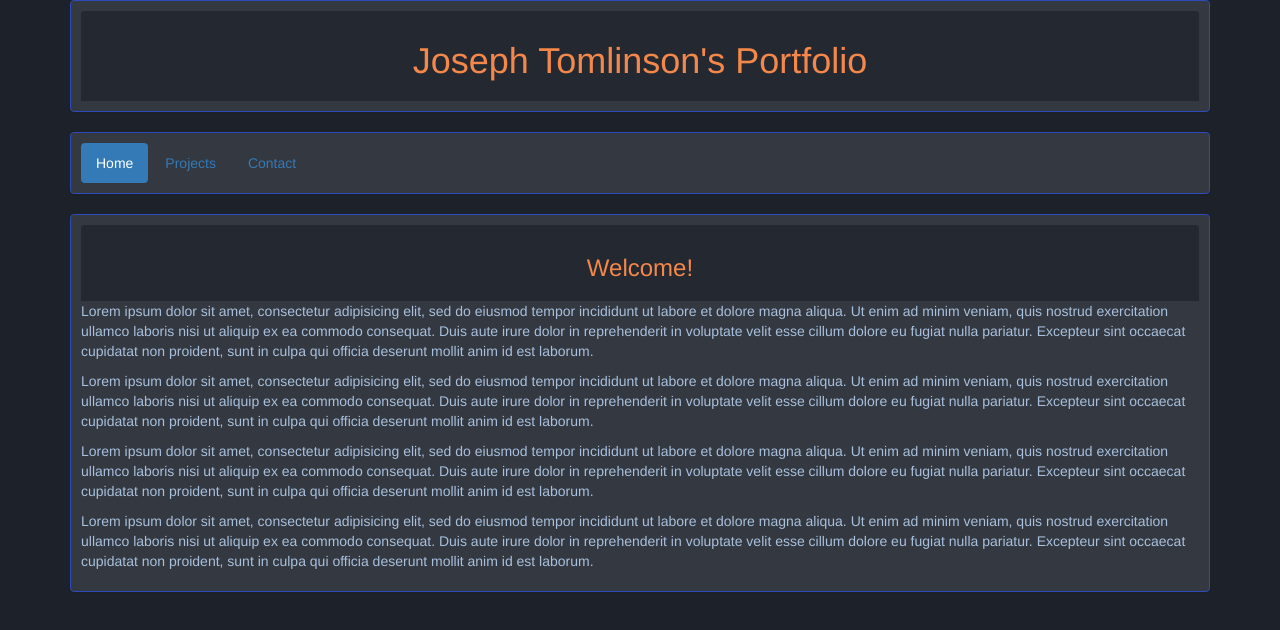
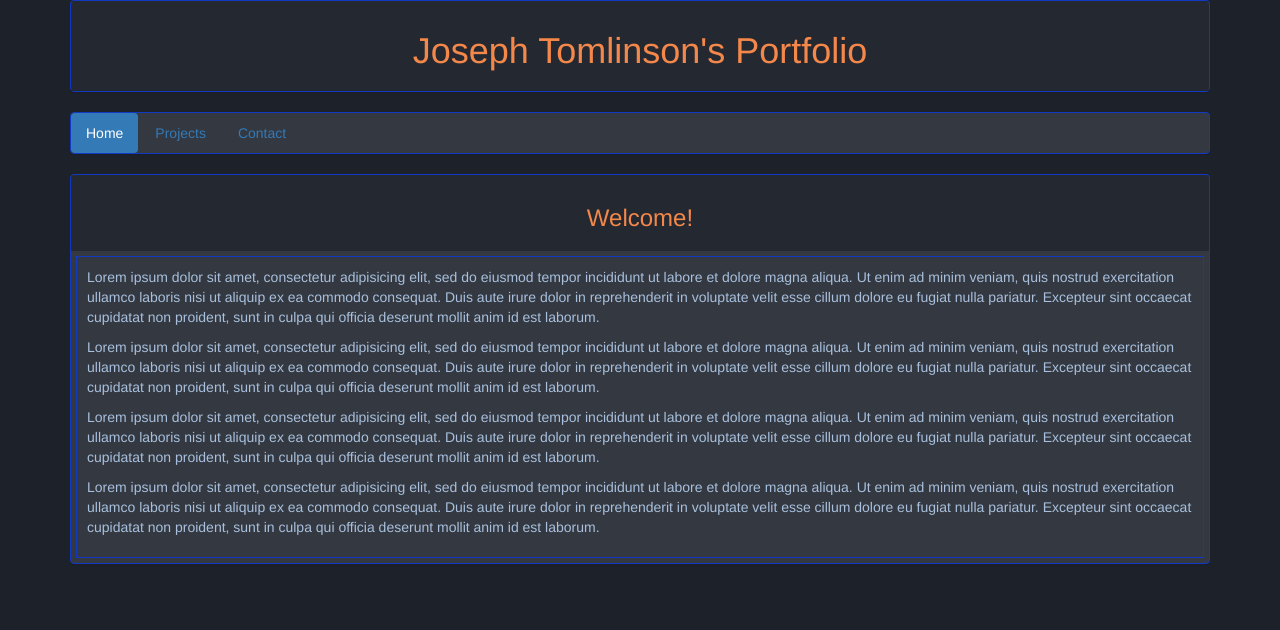
Before and after one commit to bizzclaw/portfolio, a plain HTML site: page index.html in a window 1280 px wide. Drawn offline with nearby package versions, Linux system fonts and the light colour scheme.

Commit message:
Define common colors as variables and apply them to the stylesheet

```diff
--- a/css/styles.css
+++ b/css/styles.css
@@ -1,20 +1,27 @@
+/*Common Color Variables*/
+:root {
+  --col_heading: rgb(244,135,74);
+  --col_text: rgb(168,192,221);
+  --col_outline: rgb(18,57,196);
+}
+
 /*Bootstrap Panel Override*/
 .panel {
   background-color: rgba(255,255,255, 0.1);
-  padding: 10px;
-  border-color: rgb(45,76,186);
+  border-color: var(--col_outline);
 }
 
 /*Bootstrap panel heading override*/
 .panel > .panel-heading {
   background-color: rgba(20,27,34,.5);
   border-style: none;
+  color: var(--col_heading);
 }
 
-/*general font and background*/
+/*global cont fallback and background*/
 body {
   background-color: rgb(29,33,42);
-  color: rgb(168,192,221);
+  color: var(--col_text);
 }
 
 /*used on contact page for showing website brand icons*/
@@ -32,5 +39,14 @@ a.contact {
 
 /*makes all header text orange*/
 h1, h2, h3, h4 {
-  color: rgb(244,135,74);
+  color: var(--col_heading);
 }
+
+/*a textbox div to insert into booststrap panels to give them some padding*/
+.textbox {
+  padding: 10px;
+  margin: 5px;
+  border-style: solid;
+  border-color: var(--col_outline);
+  border-width: thin;
+}
--- a/index.html
+++ b/index.html
@@ -24,10 +24,12 @@
         <div class = "panel-heading">
           <h3><center>Welcome!</center></h3>
         </div>
-        <p>Lorem ipsum dolor sit amet, consectetur adipisicing elit, sed do eiusmod tempor incididunt ut labore et dolore magna aliqua. Ut enim ad minim veniam, quis nostrud exercitation ullamco laboris nisi ut aliquip ex ea commodo consequat. Duis aute irure dolor in reprehenderit in voluptate velit esse cillum dolore eu fugiat nulla pariatur. Excepteur sint occaecat cupidatat non proident, sunt in culpa qui officia deserunt mollit anim id est laborum.</p>
-        <p>Lorem ipsum dolor sit amet, consectetur adipisicing elit, sed do eiusmod tempor incididunt ut labore et dolore magna aliqua. Ut enim ad minim veniam, quis nostrud exercitation ullamco laboris nisi ut aliquip ex ea commodo consequat. Duis aute irure dolor in reprehenderit in voluptate velit esse cillum dolore eu fugiat nulla pariatur. Excepteur sint occaecat cupidatat non proident, sunt in culpa qui officia deserunt mollit anim id est laborum.</p>
-        <p>Lorem ipsum dolor sit amet, consectetur adipisicing elit, sed do eiusmod tempor incididunt ut labore et dolore magna aliqua. Ut enim ad minim veniam, quis nostrud exercitation ullamco laboris nisi ut aliquip ex ea commodo consequat. Duis aute irure dolor in reprehenderit in voluptate velit esse cillum dolore eu fugiat nulla pariatur. Excepteur sint occaecat cupidatat non proident, sunt in culpa qui officia deserunt mollit anim id est laborum.</p>
-        <p>Lorem ipsum dolor sit amet, consectetur adipisicing elit, sed do eiusmod tempor incididunt ut labore et dolore magna aliqua. Ut enim ad minim veniam, quis nostrud exercitation ullamco laboris nisi ut aliquip ex ea commodo consequat. Duis aute irure dolor in reprehenderit in voluptate velit esse cillum dolore eu fugiat nulla pariatur. Excepteur sint occaecat cupidatat non proident, sunt in culpa qui officia deserunt mollit anim id est laborum.</p>
+        <div class="textbox">
+          <p>Lorem ipsum dolor sit amet, consectetur adipisicing elit, sed do eiusmod tempor incididunt ut labore et dolore magna aliqua. Ut enim ad minim veniam, quis nostrud exercitation ullamco laboris nisi ut aliquip ex ea commodo consequat. Duis aute irure dolor in reprehenderit in voluptate velit esse cillum dolore eu fugiat nulla pariatur. Excepteur sint occaecat cupidatat non proident, sunt in culpa qui officia deserunt mollit anim id est laborum.</p>
+          <p>Lorem ipsum dolor sit amet, consectetur adipisicing elit, sed do eiusmod tempor incididunt ut labore et dolore magna aliqua. Ut enim ad minim veniam, quis nostrud exercitation ullamco laboris nisi ut aliquip ex ea commodo consequat. Duis aute irure dolor in reprehenderit in voluptate velit esse cillum dolore eu fugiat nulla pariatur. Excepteur sint occaecat cupidatat non proident, sunt in culpa qui officia deserunt mollit anim id est laborum.</p>
+          <p>Lorem ipsum dolor sit amet, consectetur adipisicing elit, sed do eiusmod tempor incididunt ut labore et dolore magna aliqua. Ut enim ad minim veniam, quis nostrud exercitation ullamco laboris nisi ut aliquip ex ea commodo consequat. Duis aute irure dolor in reprehenderit in voluptate velit esse cillum dolore eu fugiat nulla pariatur. Excepteur sint occaecat cupidatat non proident, sunt in culpa qui officia deserunt mollit anim id est laborum.</p>
+          <p>Lorem ipsum dolor sit amet, consectetur adipisicing elit, sed do eiusmod tempor incididunt ut labore et dolore magna aliqua. Ut enim ad minim veniam, quis nostrud exercitation ullamco laboris nisi ut aliquip ex ea commodo consequat. Duis aute irure dolor in reprehenderit in voluptate velit esse cillum dolore eu fugiat nulla pariatur. Excepteur sint occaecat cupidatat non proident, sunt in culpa qui officia deserunt mollit anim id est laborum.</p>
+        </div>
       </div>
     </div>
   </body>
```
Also changed, not shown: projects.html (+2 -0 lines).
